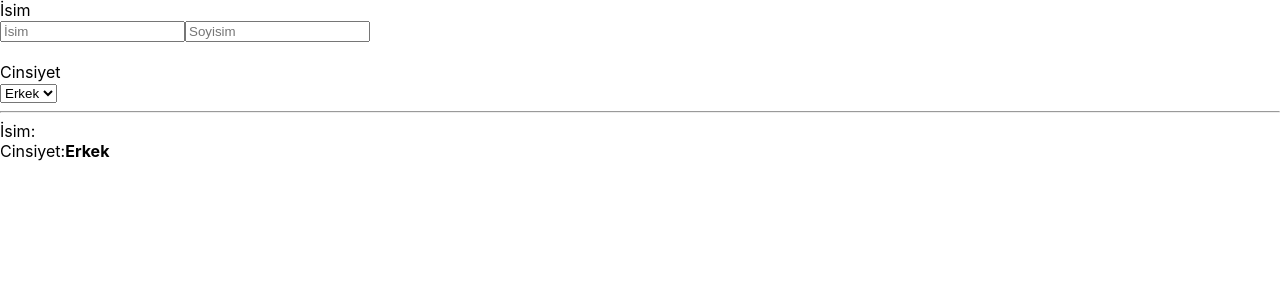
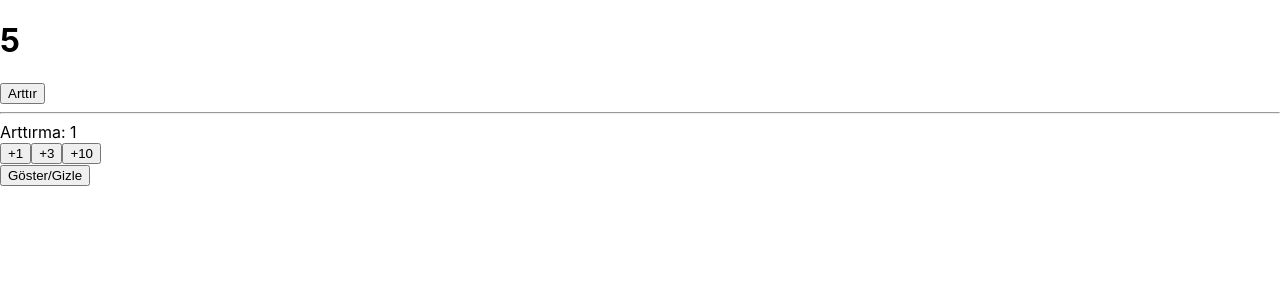
Before and after one commit to aygunbyr/hello-react, a React (Create React App) app: page / in a window 1280 px wide. Shown: the top 300 px of the page. Built offline with nearby package versions, Linux system fonts and the light colour scheme.

Commit message:
Component Yaşam Döngüsü işlendi

```diff
--- a/src/App.js
+++ b/src/App.js
@@ -1,17 +1,22 @@
-// import Counter from "./components/Counter";
+import { useState } from "react";
+import Counter from "./components/Counter";
 // import Header from "./components/Header";
 // import Login from "./components/Login";
 // import Colors from "./components/Colors";
 // import User from "./components/User";
-import Form from "./components/Form";
+// import Form from "./components/Form";
 
 function App() {
+  const [isVisible, setIsVisible] = useState(true);
   return (
     <div className="App">
-      <Form />
-      {/* <User />
-      <Colors />
-      <Counter /> */}
+      {/* <Form />  */}
+      {
+        isVisible && <Counter />
+      }
+      <button onClick={() => setIsVisible(!isVisible)}>Göster/Gizle</button>
+      {/* <User /> */}
+      {/* <Colors /> */}
     </div>
   );
 }
--- a/src/components/Counter.js
+++ b/src/components/Counter.js
@@ -1,8 +1,37 @@
-import React, { useState } from "react";
+import React, { useEffect, useState } from "react";
 
 function Counter() {
   const [count, setCount] = useState(0);
   const [amount, setAmount] = useState(1);
+
+  // useEffect(() => {
+  //   console.log("Bir state değişti.");
+  // });
+
+  // useEffect(() => {
+  //   console.log("Component mount edildi.");
+  // }, []);
+
+  // useEffect(() => {
+  //   console.log("Count state değişti.");
+  // }, [count]);
+
+  // useEffect(() => {
+  //   console.log("Count veya amount state değişti.");
+  // }, [count, amount]);
+
+  // useEffect(() => {
+  //   console.log("Amount state değişti");
+  // }, [amount]);
+
+  useEffect(() => {
+    let interval = setInterval(() => {
+      console.log("interval");
+      setCount((prev) => prev + 1);
+    }, 1000);
+
+    return () => clearInterval(interval);
+  }, []);
 
   return (
     <div>
--- a/src/index.js
+++ b/src/index.js
@@ -6,9 +6,9 @@ import reportWebVitals from './reportWebVitals';
 
 const root = ReactDOM.createRoot(document.getElementById('root'));
 root.render(
-  <React.StrictMode>
+  // <React.StrictMode>
     <App />
-  </React.StrictMode>
+  // </React.StrictMode>
 );
 
 // If you want to start measuring performance in your app, pass a function
```
